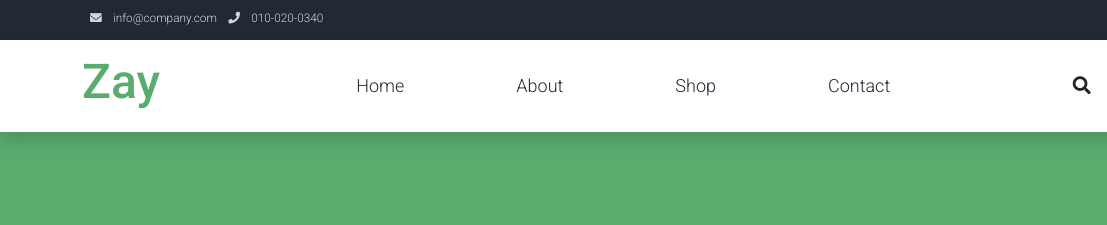
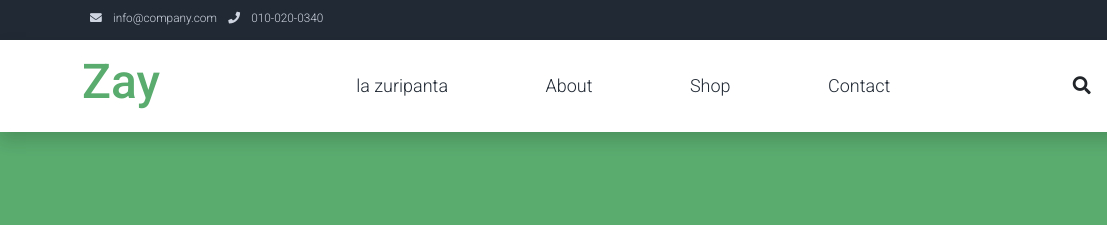
Before and after one commit to torrestafolla15july02-lab/b, a website: page public/about.html in a window 1280 px wide. Shown: the top 225 px of the page, 0-1107 px from the left. Drawn offline with Linux system fonts and the light colour scheme.

Commit message:
sañaña

```diff
--- a/public/about.html
+++ b/public/about.html
@@ -64,7 +64,7 @@ https://templatemo.com/tm-559-zay-shop
                 <div class="flex-fill">
                     <ul class="nav navbar-nav d-flex justify-content-between mx-lg-auto">
                         <li class="nav-item">
-                            <a class="nav-link" href="index.html">Home</a>
+                            <a class="nav-link" href="index.html">la zuripanta</a>
                         </li>
                         <li class="nav-item">
                             <a class="nav-link" href="about.html">About</a>
```
